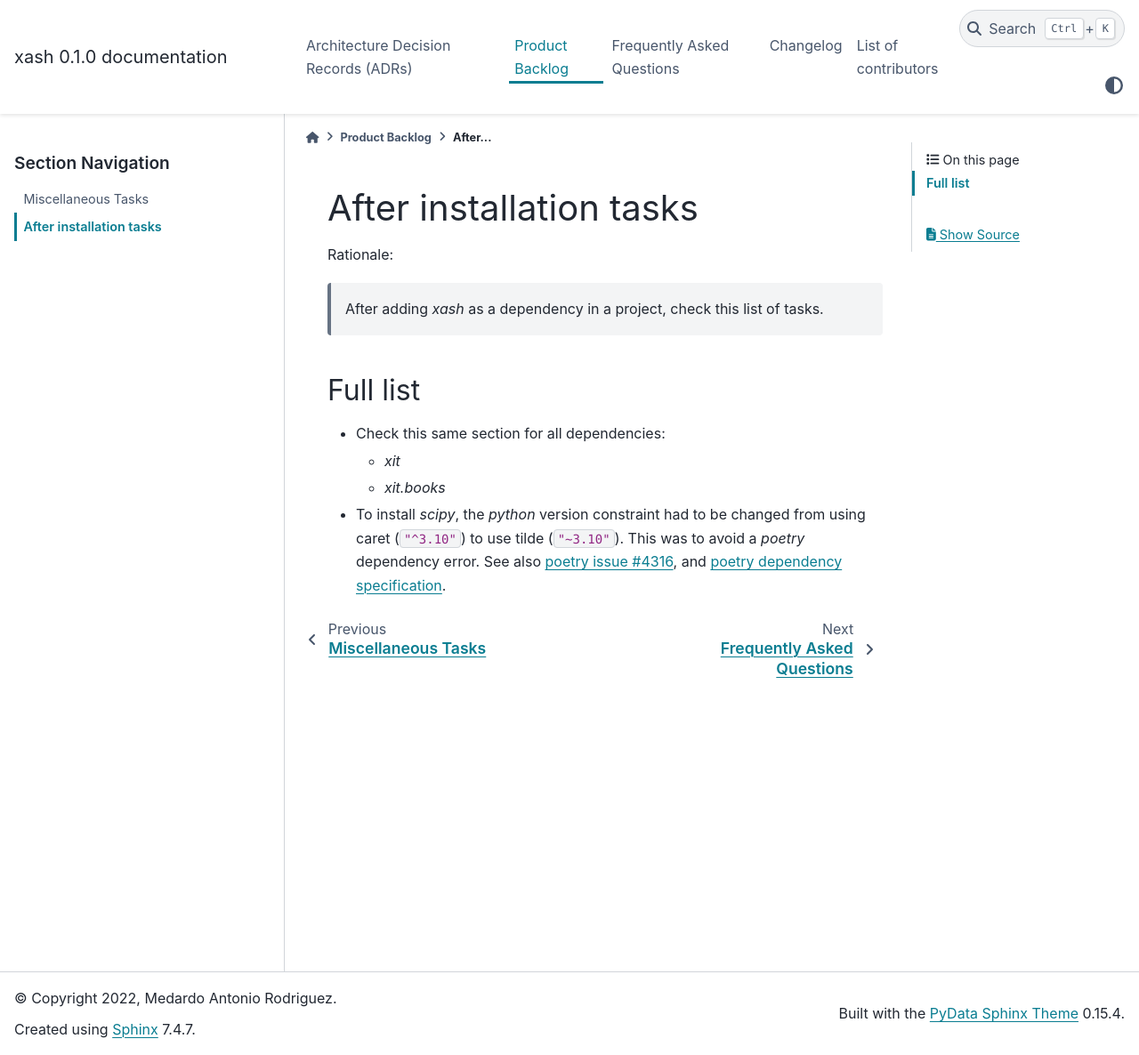
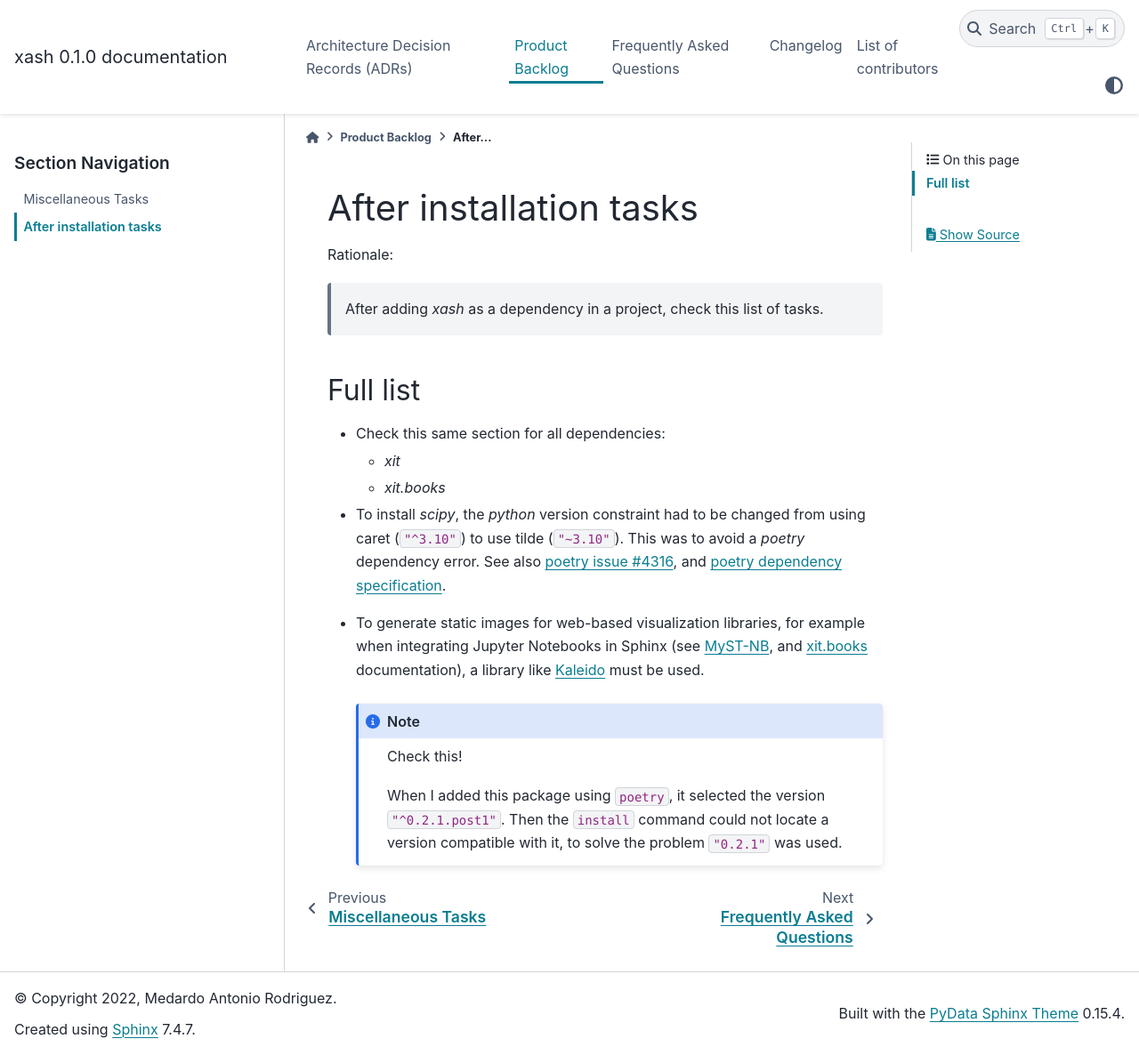
Before and after one commit to med-merchise/xash, a Sphinx documentation site: the page built from docs/source/backlog/backlog-0001-install.rst, in a window 1280 px wide and 1186 px high. Shown: the whole window at 89% size. Built offline with Sphinx 7.4.7 and the PyData theme 0.15.4, drawn with Linux system fonts in a browser that asks for light colours.

Commit message:
Refactor dependencies for data visualization
- Add library 'kaleido' for generating static images for web-based
  visualization.

```diff
--- a/docs/source/backlog/backlog-0001-install.rst
+++ b/docs/source/backlog/backlog-0001-install.rst
@@ -21,3 +21,17 @@ Full list
 
 .. _pi4316: https://github.com/python-poetry/poetry/issues/4316
 .. _ppds: https://python-poetry.org/docs/dependency-specification/
+
+- To generate static images for web-based visualization libraries, for example
+  when integrating Jupyter Notebooks in Sphinx (see MyST-NB_, and `xit.books`_
+  documentation), a library like Kaleido_ must be used.
+
+  .. note:: Check this!
+
+     When I added this package using ``poetry``, it selected the version
+     ``"^0.2.1.post1"``.  Then the ``install`` command could not locate a
+     version compatible with it, to solve the problem ``"0.2.1"`` was used.
+
+.. _myst-nb: https://github.com/executablebooks/MyST-NB
+.. _Kaleido: https://github.com/plotly/Kaleido
+.. _xit.books: https://github.com/med-merchise/xit.books
```
Also changed, not shown: pyproject.toml (+13 -1 lines).
